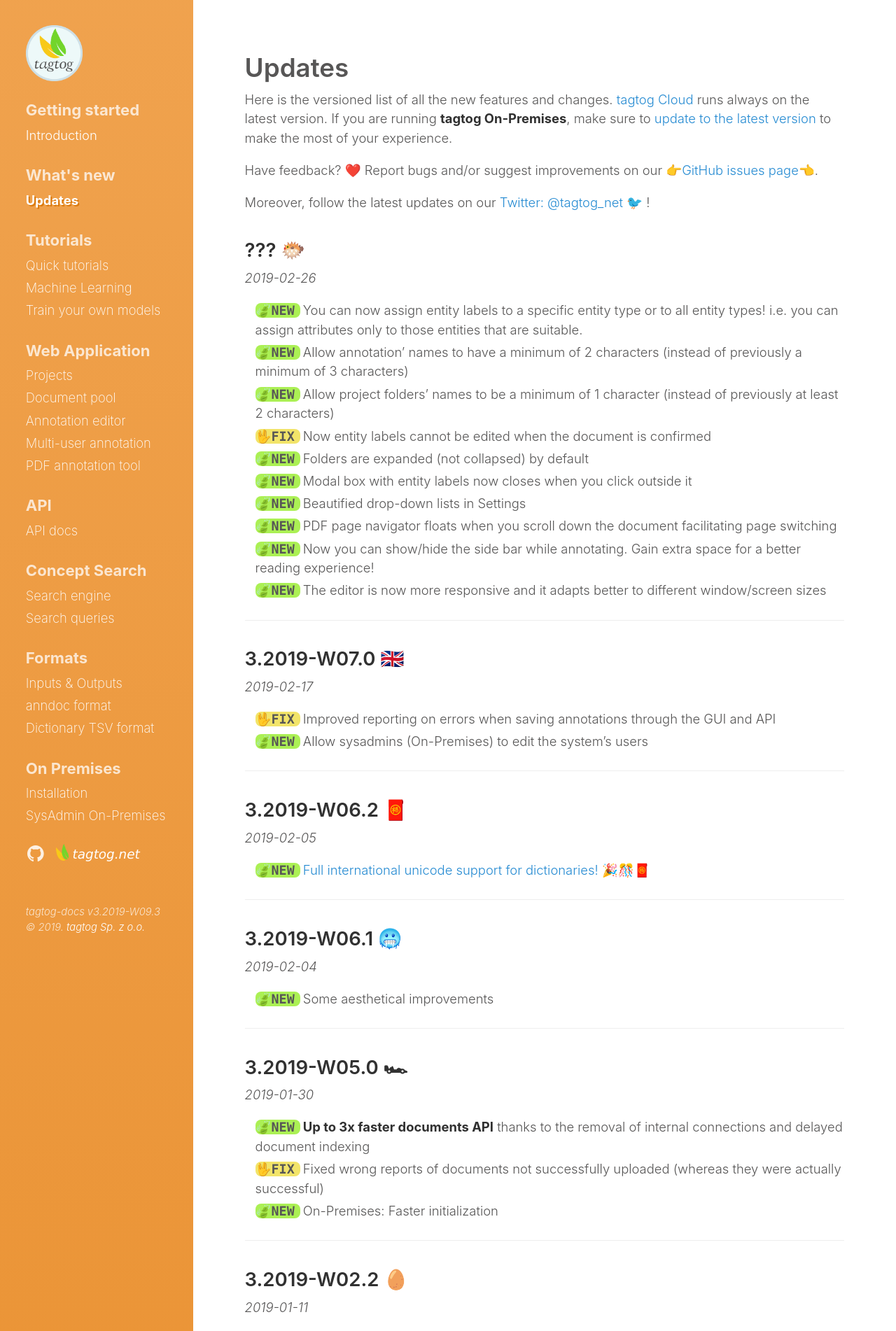
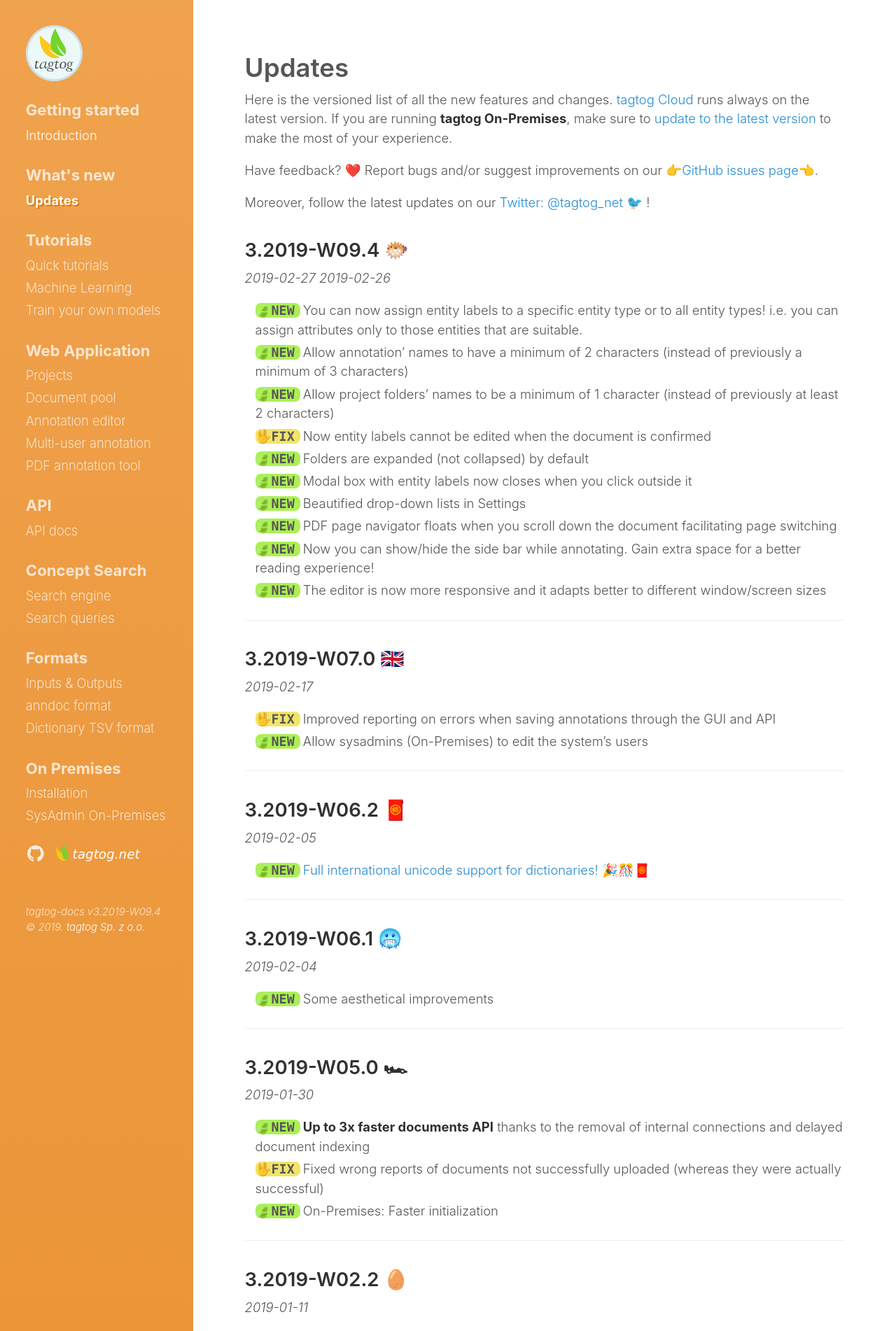
Before and after one commit to tagtogorg/tagtog-doc, a Jekyll site: the page built from updates.md, in a window 1280 px wide. Shown: the top 1902 px of the page at 70% size. Built offline with Jekyll 4.4.1, drawn with Linux system fonts in a browser that asks for light colours; nearby versions of some CDN libraries; emoji names are drawn with the system emoji font.

Commit message:
Bump version: 3.2019-W09.4 🐡

```diff
--- a/_config.yml
+++ b/_config.yml
@@ -63,7 +63,7 @@ plugins:
   - jemoji
 
 # Custom vars
-version: 3.2019-W09.3
+version: 3.2019-W09.4
 sidebar_home_link:  true
 search_page:   false
 # sidebar_blog_link:  '/blog'   # By default, your home page is your blog
--- a/updates.md
+++ b/updates.md
@@ -12,7 +12,8 @@ Have feedback? :heart: Report bugs and/or suggest improvements on our [:point_ri
 
 Moreover, follow the latest updates on our [Twitter: @tagtog_net 🐦](https://twitter.com/tagtog_net) !
 
-## ??? 🐡
+## 3.2019-W09.4 🐡
+_2019-02-27_
 _2019-02-26_
 
 <ul class="updates">
```
Also changed, not shown: 1 other file.
